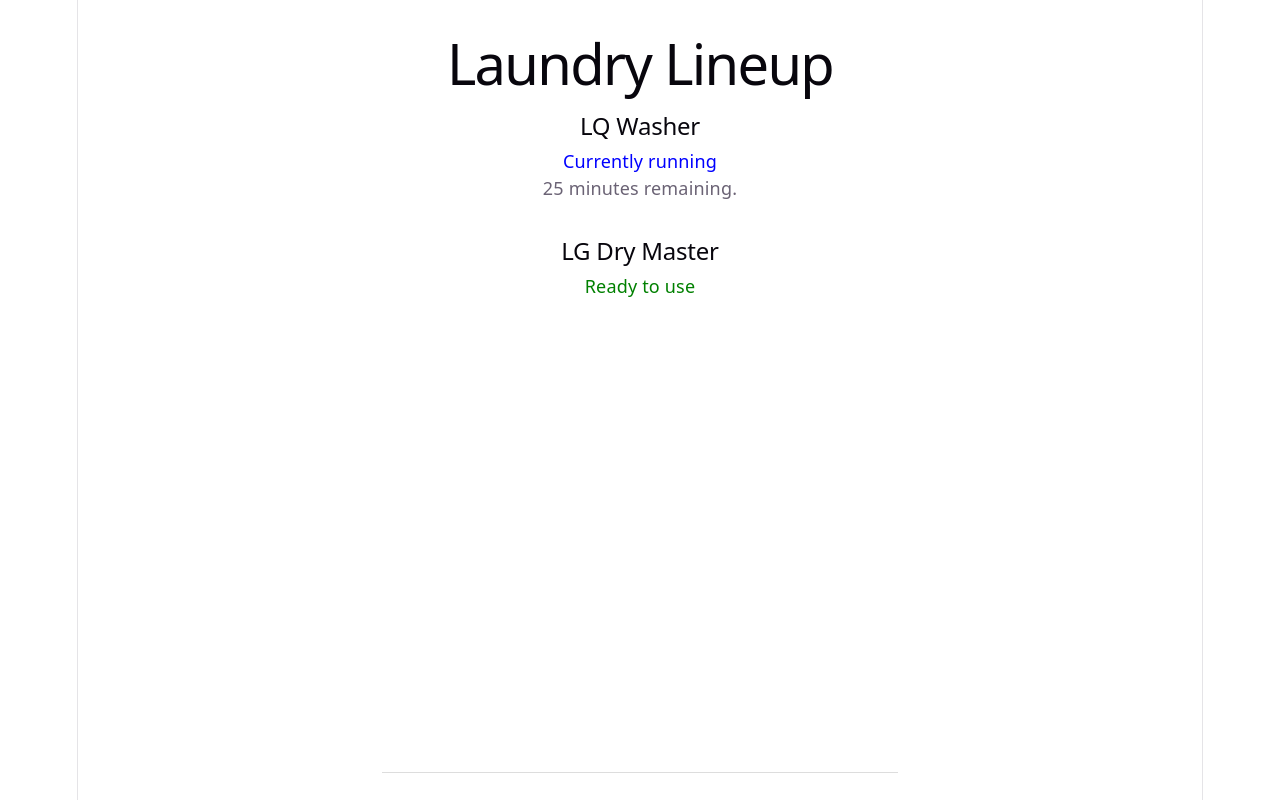
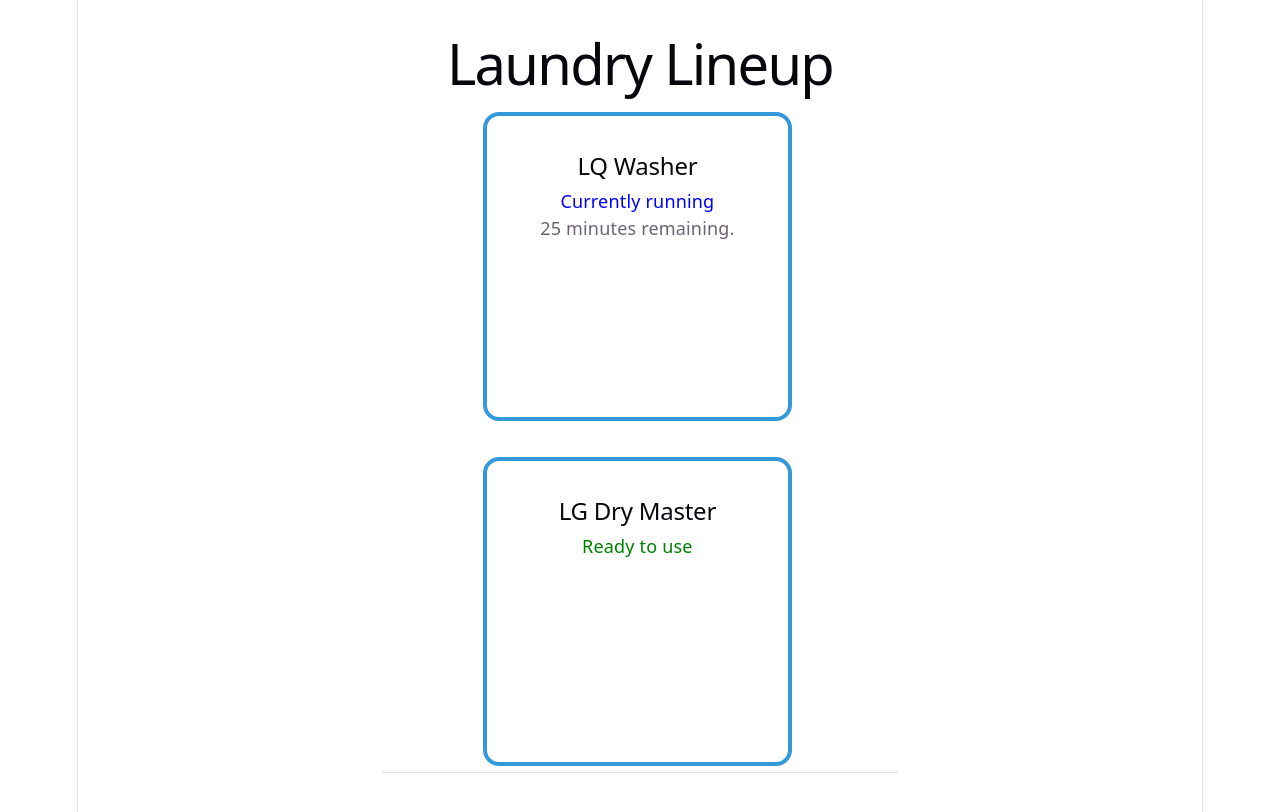
Before and after one commit to xgarcia17/LaundryLineUp, a React (Vite) app: page / in a window 1280 px wide. Shown: the top 812 px of the page. Built offline with nearby package versions, Linux system fonts and the light colour scheme.

Commit message:
add some styling for the card-like component

```diff
--- a/src/components/MachineCard.module.css
+++ b/src/components/MachineCard.module.css
@@ -1,4 +1,4 @@
 .machineCard {
   align-items: center;
-  margin: 2rem;
+  padding: 2rem;
 }
--- a/src/components/MachineCard.tsx
+++ b/src/components/MachineCard.tsx
@@ -1,4 +1,5 @@
 import type { Machine } from "../types/machine";
+import RoundedSquareCard from "./RoundedSquareCard";
 import styles from "./MachineCard.module.css";
 import { getStatusInfo, type StatusInfo } from "../utils/machineStatus";
 
@@ -6,7 +7,7 @@
   const statusInfo: StatusInfo = getStatusInfo(machine.status);
 
   return (
-    <section className={styles.machineCard}>
+    <RoundedSquareCard className={styles.machineCard}>
       <div className="machine-title">
         <h2>{machine.name}</h2>
       </div>
@@ -14,6 +15,6 @@
       {machine.status === "running" && machine.minutesRemaining !== null && (
         <p>{machine.minutesRemaining} minutes remaining.</p>
       )}
-    </section>
+    </RoundedSquareCard>
   );
 }
--- /dev/null
+++ b/src/components/RoundedSquareCard.module.css
@@ -0,0 +1,10 @@
+.squareContainer {
+  aspect-ratio: 1 / 1;
+  width: 80%;
+  max-width: 80%;
+  max-height: 80%;
+  box-sizing: border-box;
+  border: 4px solid #3498db;
+  border-radius: 16px;
+  margin: 2em;
+}
--- /dev/null
+++ b/src/components/RoundedSquareCard.tsx
@@ -0,0 +1,18 @@
+import type { ReactNode } from "react";
+import styles from "./RoundedSquareCard.module.css";
+
+type RoundedSquareCardProps = {
+  children?: ReactNode;
+  className?: string;
+};
+
+export default function RoundedSquareCard({
+  children,
+  className,
+}: RoundedSquareCardProps) {
+  return (
+    <div className={`${styles.squareContainer} ${className ?? ""}`}>
+      {children}
+    </div>
+  );
+}
```
